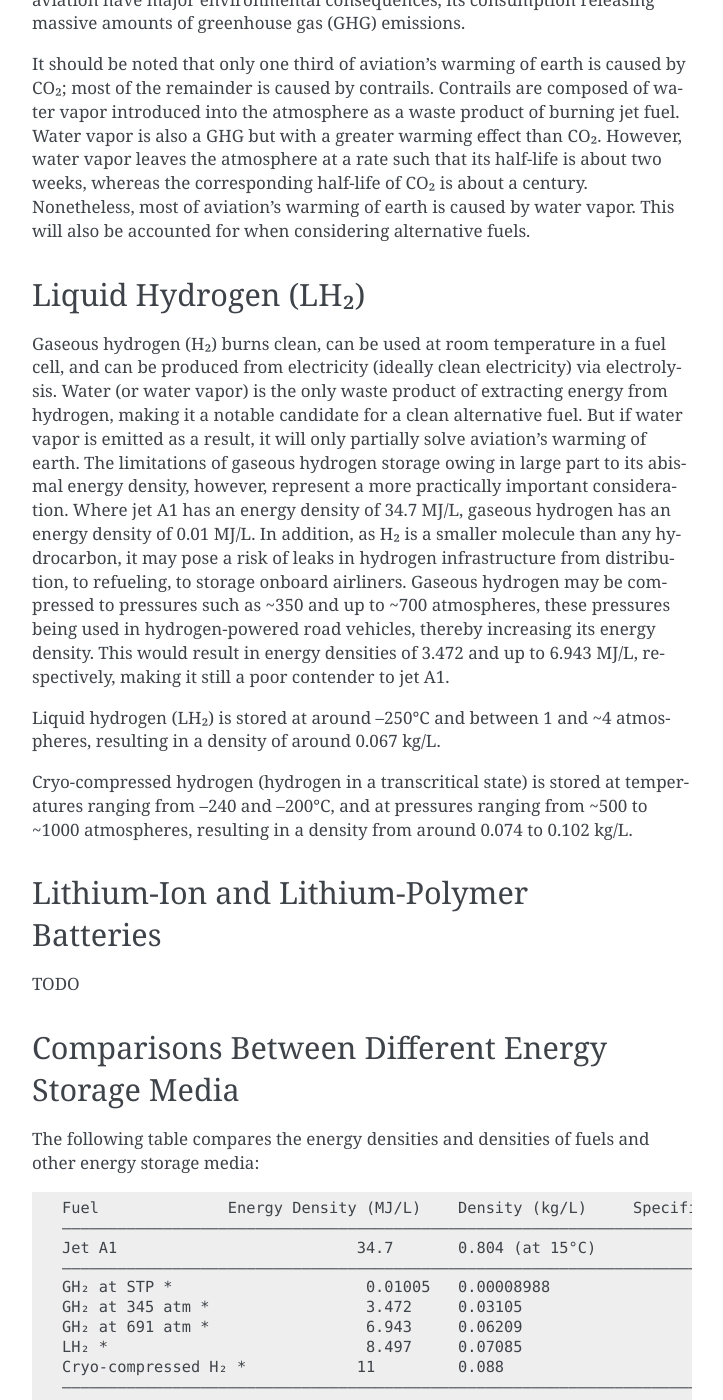
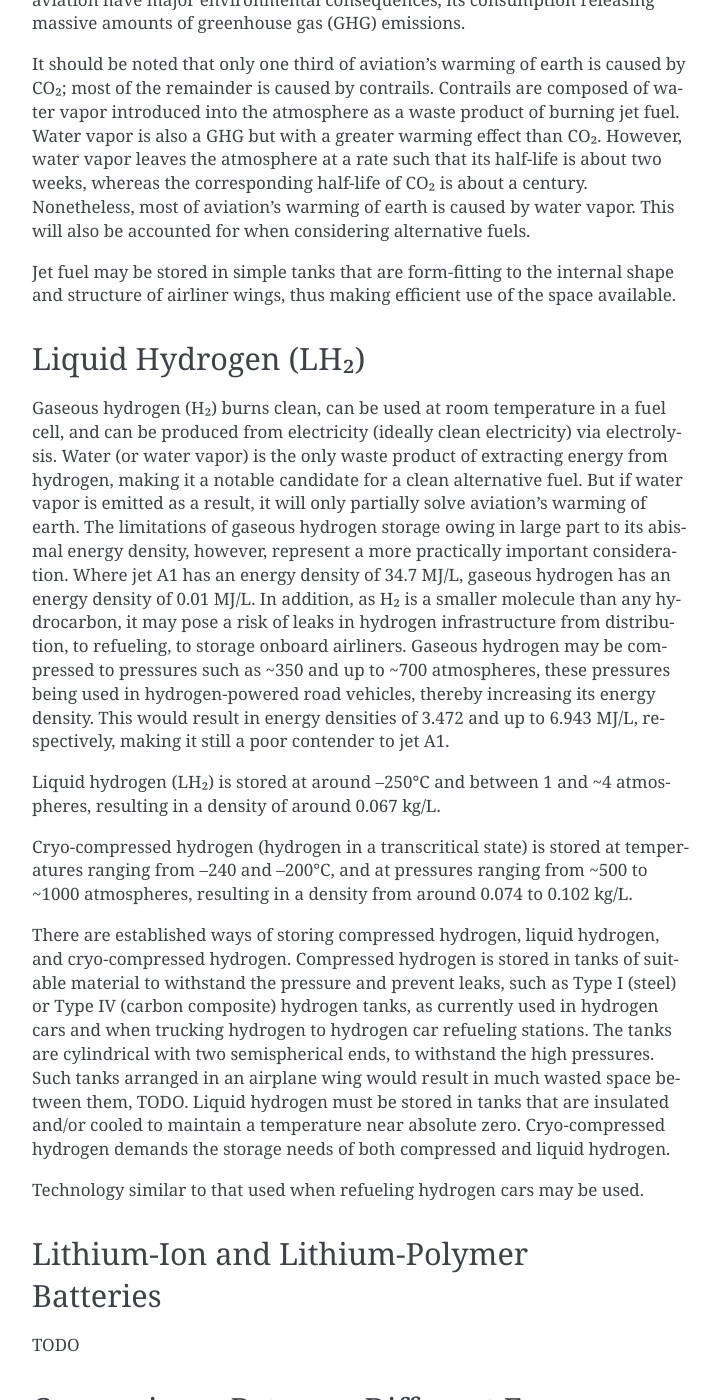
Before and after one commit to keeganmjgreen/green_airliner, a Sphinx documentation site: the page built from docs/source/5_feasibility_studies.rst, in a window 1280 px wide and 1400 px high, scrolled down 1682 px. Shown: the whole window, without its empty margins (388-1111 px from the left). Built offline with Sphinx 7.4.7, drawn with Linux system fonts in a browser that asks for light colours.

Commit message:
DOC added some storage considerations

```diff
--- a/docs/source/5_feasibility_studies.rst
+++ b/docs/source/5_feasibility_studies.rst
@@ -36,6 +36,8 @@ Jet A1 is the main fuel used by commercial airlines around the world, owing to i
 
 It should be noted that only one third of aviation's warming of earth is caused by CO₂; most of the remainder is caused by contrails. Contrails are composed of water vapor introduced into the atmosphere as a waste product of burning jet fuel. Water vapor is also a GHG but with a greater warming effect than CO₂. However, water vapor leaves the atmosphere at a rate such that its half-life is about two weeks, whereas the corresponding half-life of CO₂ is about a century. Nonetheless, most of aviation's warming of earth is caused by water vapor. This will also be accounted for when considering alternative fuels.
 
+Jet fuel may be stored in simple tanks that are form-fitting to the internal shape and structure of airliner wings, thus making efficient use of the space available.
+
 Liquid Hydrogen (LH₂)
 ---------------------
 
@@ -48,6 +50,10 @@ Gaseous hydrogen (H₂) burns clean, can be used at room temperature in a fuel c
 Liquid hydrogen (LH₂) is stored at around –250°C and between 1 and ~4 atmospheres, resulting in a density of around 0.067 kg/L.
 
 Cryo-compressed hydrogen (hydrogen in a transcritical state) is stored at temperatures ranging from –240 and –200°C, and at pressures ranging from ~500 to ~1000 atmospheres, resulting in a density from around 0.074 to 0.102 kg/L.
+
+There are established ways of storing compressed hydrogen, liquid hydrogen, and cryo-compressed hydrogen. Compressed hydrogen is stored in tanks of suitable material to withstand the pressure and prevent leaks, such as Type I (steel) or Type IV (carbon composite) hydrogen tanks, as currently used in hydrogen cars and when trucking hydrogen to hydrogen car refueling stations. The tanks are cylindrical with two semispherical ends, to withstand the high pressures. Such tanks arranged in an airplane wing would result in much wasted space between them, TODO. Liquid hydrogen must be stored in tanks that are insulated and/or cooled to maintain a temperature near absolute zero. Cryo-compressed hydrogen demands the storage needs of both compressed and liquid hydrogen.
+
+Technology similar to that used when refueling hydrogen cars may be used.
 
 Lithium-Ion and Lithium-Polymer Batteries
 -----------------------------------------
```
